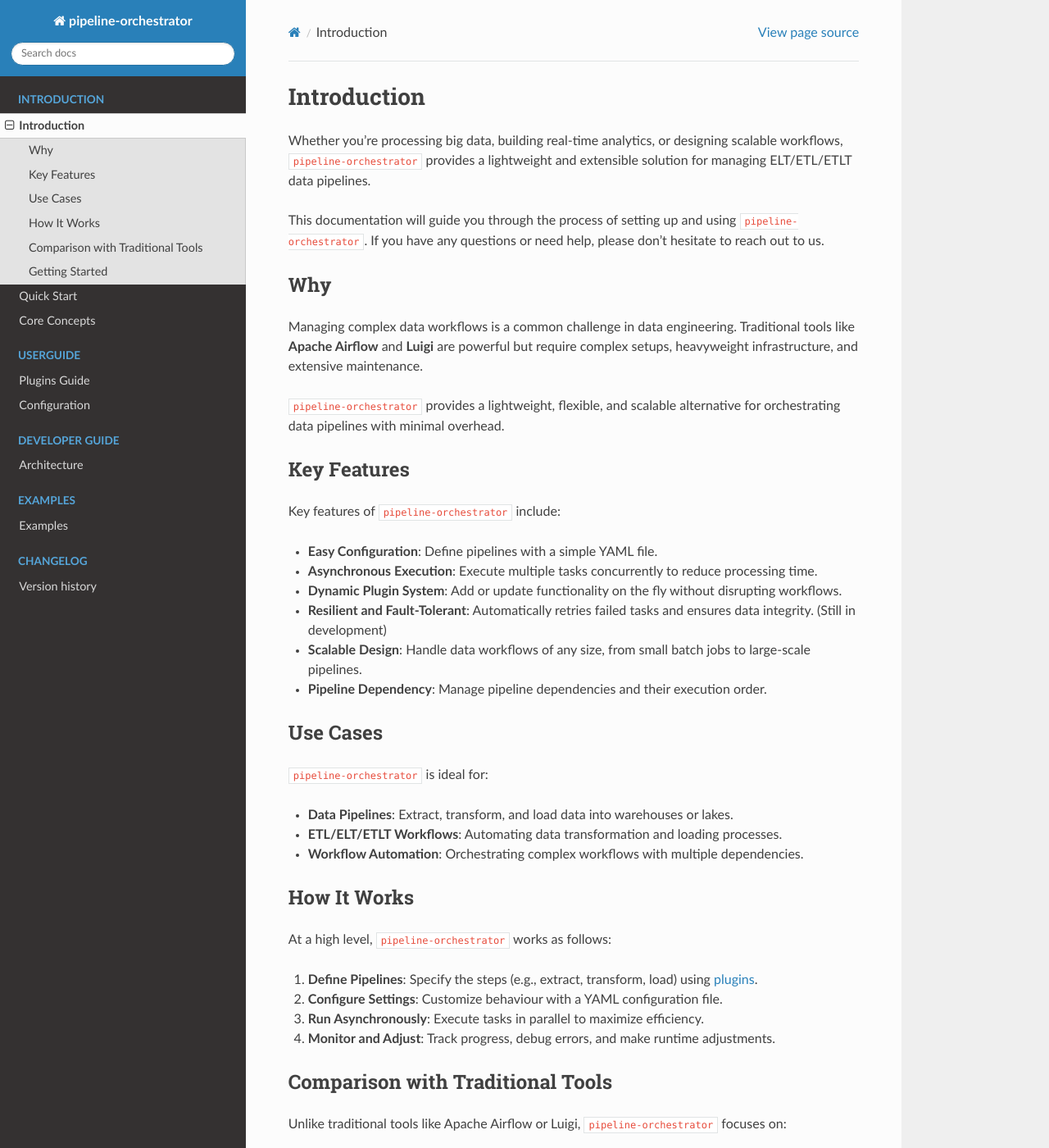
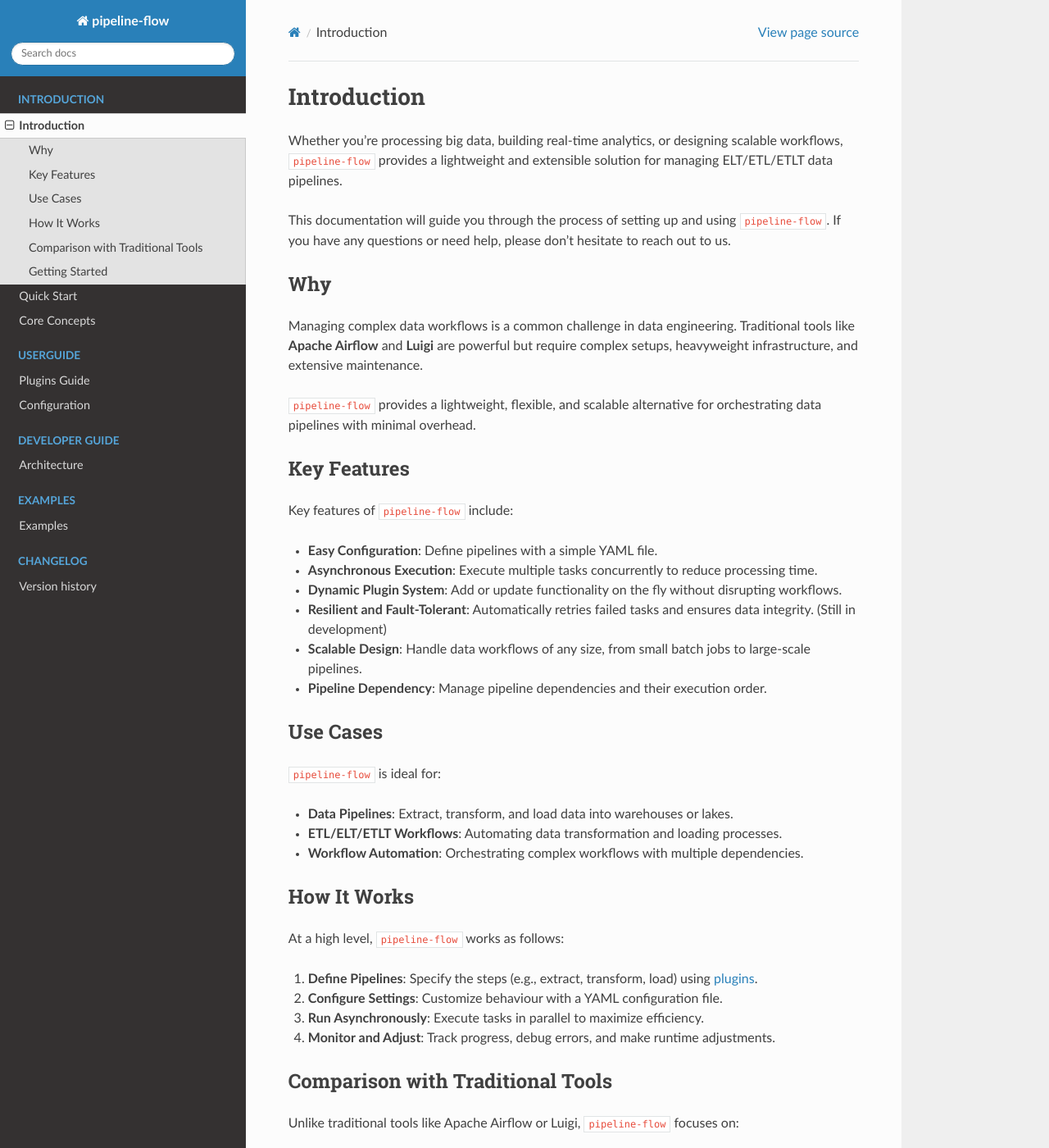
Before and after one commit to jakubpulaczewski/pipeline-flow, a Sphinx documentation site: the page built from docs/pages/intro/introduction.rst, in a window 1280 px wide and 1400 px high. Shown: the whole window at 82% size. Built offline with Sphinx 7.4.7 and the Read the Docs theme 3.1.0, drawn with Linux system fonts in a browser that asks for light colours.

Commit message:
Renamed the project to pipeline-flow

```diff
--- a/docs/conf.py
+++ b/docs/conf.py
@@ -6,7 +6,7 @@
 # -- Project information -----------------------------------------------------
 # https://www.sphinx-doc.org/en/master/usage/configuration.html#project-information
 
-project = "pipeline-orchestrator"
+project = "pipeline-flow"
 copyright = "2025, Jakub Pulaczewski"
 author = "Jakub Pulaczewski"
 release = "0.0.0"
--- a/docs/index.rst
+++ b/docs/index.rst
@@ -1,9 +1,9 @@
-.. pipeline-orchestrator documentation master file, created by
+.. pipeline-flow documentation master file, created by
    sphinx-quickstart on Mon Jan 27 18:21:23 2025.
    You can adapt this file completely to your liking, but it should at least
    contain the root `toctree` directive.
 
-Welcome to pipeline-orchestrator documentation!
+Welcome to pipeline-flow documentation!
 ================================================
 
 
--- a/docs/pages/examples.rst
+++ b/docs/pages/examples.rst
@@ -2,7 +2,7 @@
 
 Examples
 ===========
-This section provides examples of common data pipeline use cases and how to implement them using ``pipeline-orchestrator``.
+This section provides examples of common data pipeline use cases and how to implement them using ``pipeline-flow``.
 
 
 
--- a/docs/pages/intro/introduction.rst
+++ b/docs/pages/intro/introduction.rst
@@ -1,9 +1,9 @@
 Introduction
 ============
 Whether you're processing big data, building real-time analytics, or designing scalable workflows,
-``pipeline-orchestrator`` provides a lightweight and extensible solution for managing ELT/ETL/ETLT data pipelines.
+``pipeline-flow`` provides a lightweight and extensible solution for managing ELT/ETL/ETLT data pipelines.
 
-This documentation will guide you through the process of setting up and using ``pipeline-orchestrator``.
+This documentation will guide you through the process of setting up and using ``pipeline-flow``.
 If you have any questions or need help, please don't hesitate to reach out to us.
 
 Why
@@ -11,12 +11,12 @@ Why
 Managing complex data workflows is a common challenge in data engineering. Traditional tools like **Apache Airflow** and **Luigi**
 are powerful but require complex setups, heavyweight infrastructure, and extensive maintenance.
 
-``pipeline-orchestrator`` provides a lightweight, flexible, and scalable alternative for orchestrating data pipelines
+``pipeline-flow`` provides a lightweight, flexible, and scalable alternative for orchestrating data pipelines
 with minimal overhead.
 
 Key Features
 -------------
-Key features of ``pipeline-orchestrator`` include:
+Key features of ``pipeline-flow`` include:
 
 - **Easy Configuration**: Define pipelines with a simple YAML file.
 - **Asynchronous Execution**: Execute multiple tasks concurrently to reduce processing time.
@@ -28,7 +28,7 @@ Key features of ``pipeline-orchestrator`` include:
 
 Use Cases
 ------------
-``pipeline-orchestrator`` is ideal for:
+``pipeline-flow`` is ideal for:
 
 - **Data Pipelines**: Extract, transform, and load data into warehouses or lakes.
 - **ETL/ELT/ETLT Workflows**: Automating data transformation and loading processes.
@@ -36,7 +36,7 @@ Use Cases
 
 How It Works
 ------------
-At a high level, ``pipeline-orchestrator`` works as follows:
+At a high level, ``pipeline-flow`` works as follows:
 
 1. **Define Pipelines**: Specify the steps (e.g., extract, transform, load) using :ref:`plugins <plugins>`.
 2. **Configure Settings**: Customize behaviour with a YAML configuration file.
@@ -45,7 +45,7 @@ At a high level, ``pipeline-orchestrator`` works as follows:
 
 Comparison with Traditional Tools
 ---------------------------------
-Unlike traditional tools like Apache Airflow or Luigi, ``pipeline-orchestrator`` focuses on:
+Unlike traditional tools like Apache Airflow or Luigi, ``pipeline-flow`` focuses on:
 
 - Asynchronous task execution for concurrent processing.
 - A lightweight, modular plugin system for easy extensibility.
--- a/docs/pages/user_guide/plugins/plugin_development.rst
+++ b/docs/pages/user_guide/plugins/plugin_development.rst
@@ -2,7 +2,7 @@
 
 Plugin Development Guide
 ========================
-Plugins are the building blocks of ``pipeline-orchestrator`` that enable users to meet their specific
+Plugins are the building blocks of ``pipeline-flow`` that enable users to meet their specific
 data processing needs.
 
 Plugins follow a standardised structure and can be easily integrated into the system. This guide will help you
@@ -106,7 +106,7 @@ Best Practices
 Sharing Your Plugin
 -------------------
 Once your plugin is ready, consider sharing it with the community by contributing to the
-`official plugin repository <https://github.com/jakubpulaczewski/pipeline-orchestrator-community>`_.
+`official plugin repository <https://github.com/jakubpulaczewski/pipeline-flow-community>`_.
 
 
 
--- a/pyproject.toml
+++ b/pyproject.toml
@@ -1,5 +1,5 @@
 [tool.poetry]
-name = "pipeline-orchestrator"
+name = "pipeline-flow"
 version = "0.0.0a1"
 description = "A framework for building ETL, ELT and ETLT projects dynamically using plugins."
 authors = ["Jakub Pulaczewski"]
```
Also changed, not shown: docs/pages/intro/core_concepts.rst (+5 -5 lines), docs/pages/intro/quick_start.rst (+5 -5 lines), docs/pages/user_guide/plugins/plugins_intro.rst (+4 -4 lines), 1 other file.
